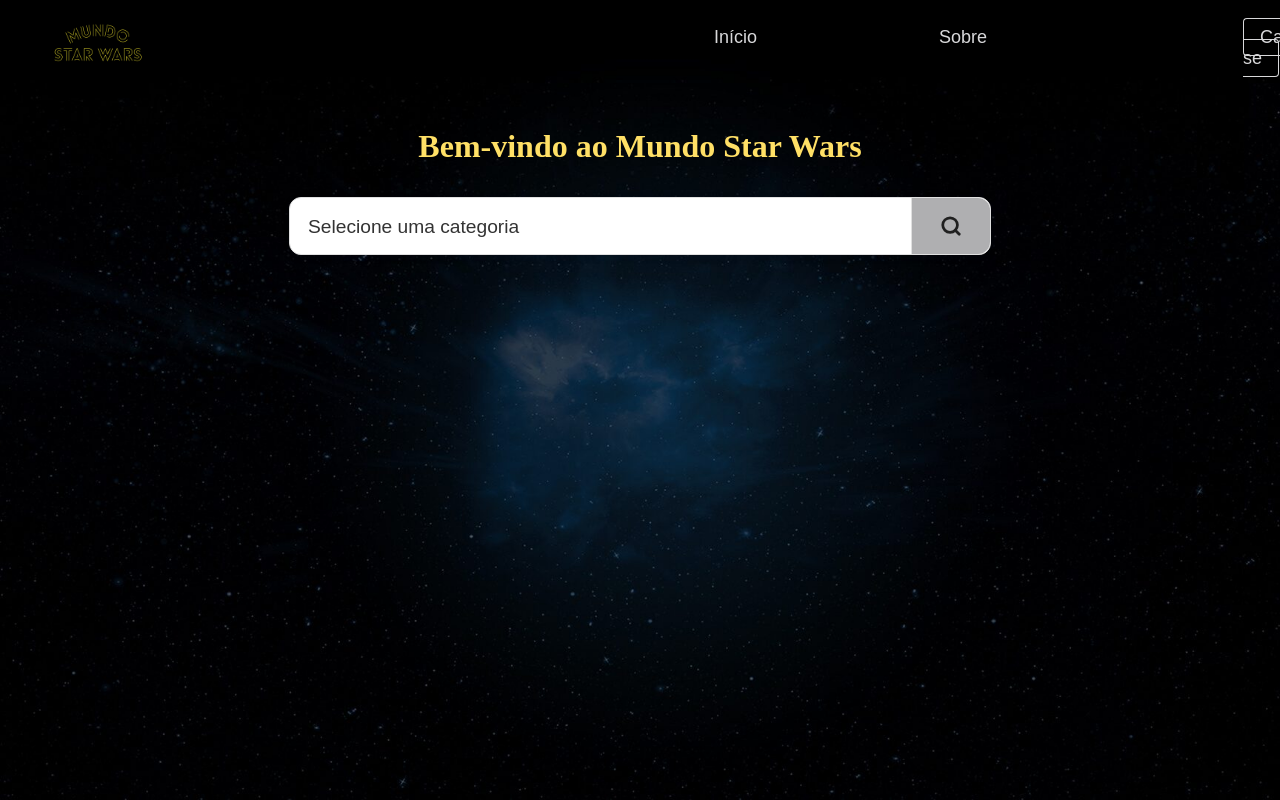
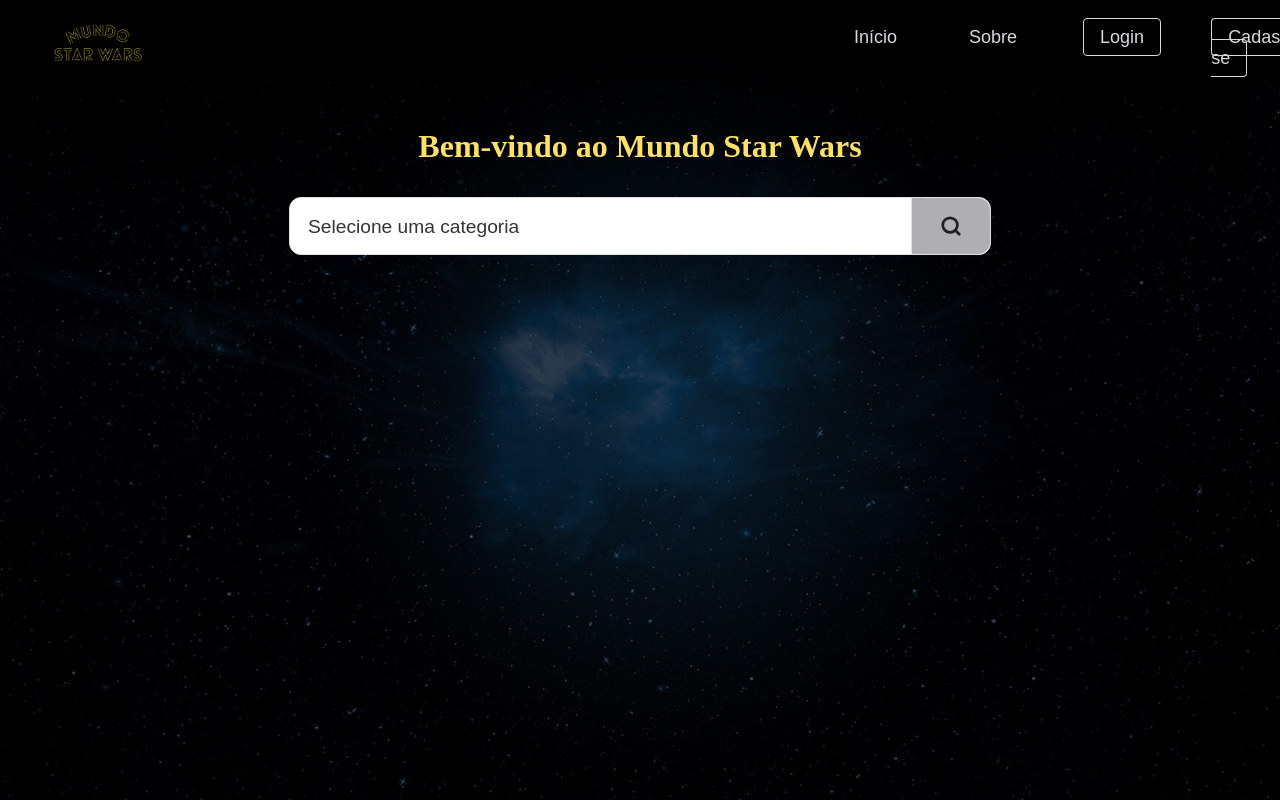
Before and after one commit to Antonia095/mundo-star-wars-front, a React (Vite) app: page / in a window 1280 px wide. Shown: the top 800 px of the page. Built offline with nearby package versions, Linux system fonts and the light colour scheme.

Commit message:
ajusta navbar e teste do componente

```diff
--- a/src/components/Navbar.tsx
+++ b/src/components/Navbar.tsx
@@ -12,6 +12,7 @@
       <ul className="navbar-pages">
         <li><Link to="/">Início</Link></li>
         <li><Link to="/sobre">Sobre</Link></li>
+        <li className='navbar-btn'><Link to="/login">Login</Link></li>
         <li className='navbar-btn'><Link to="/cadastro">Cadastra-se</Link></li>
       </ul>
     </nav>
--- a/src/styles/components/Navbar.css
+++ b/src/styles/components/Navbar.css
@@ -5,7 +5,7 @@
   align-items: center;
   width: 100%;
   height: 0px;
-  gap: 60px;
+  gap: 200px;
   background: transparent !important;
   box-shadow: none;
 }
@@ -21,7 +21,7 @@
 .navbar-pages {
   display: flex;
   list-style: none;
-  gap: 150px;
+  gap: 40px;
   margin: 0;
   padding: 0;
   margin-left: 490px;
@@ -60,7 +60,7 @@
 }
 
 .navbar-btn {
-  margin-left: 90px;
+  margin-left: 10px;
 }
 
 .navbar-btn a {
```
Also changed, not shown: 1 other file (tests, documents, lock files or other folders).
